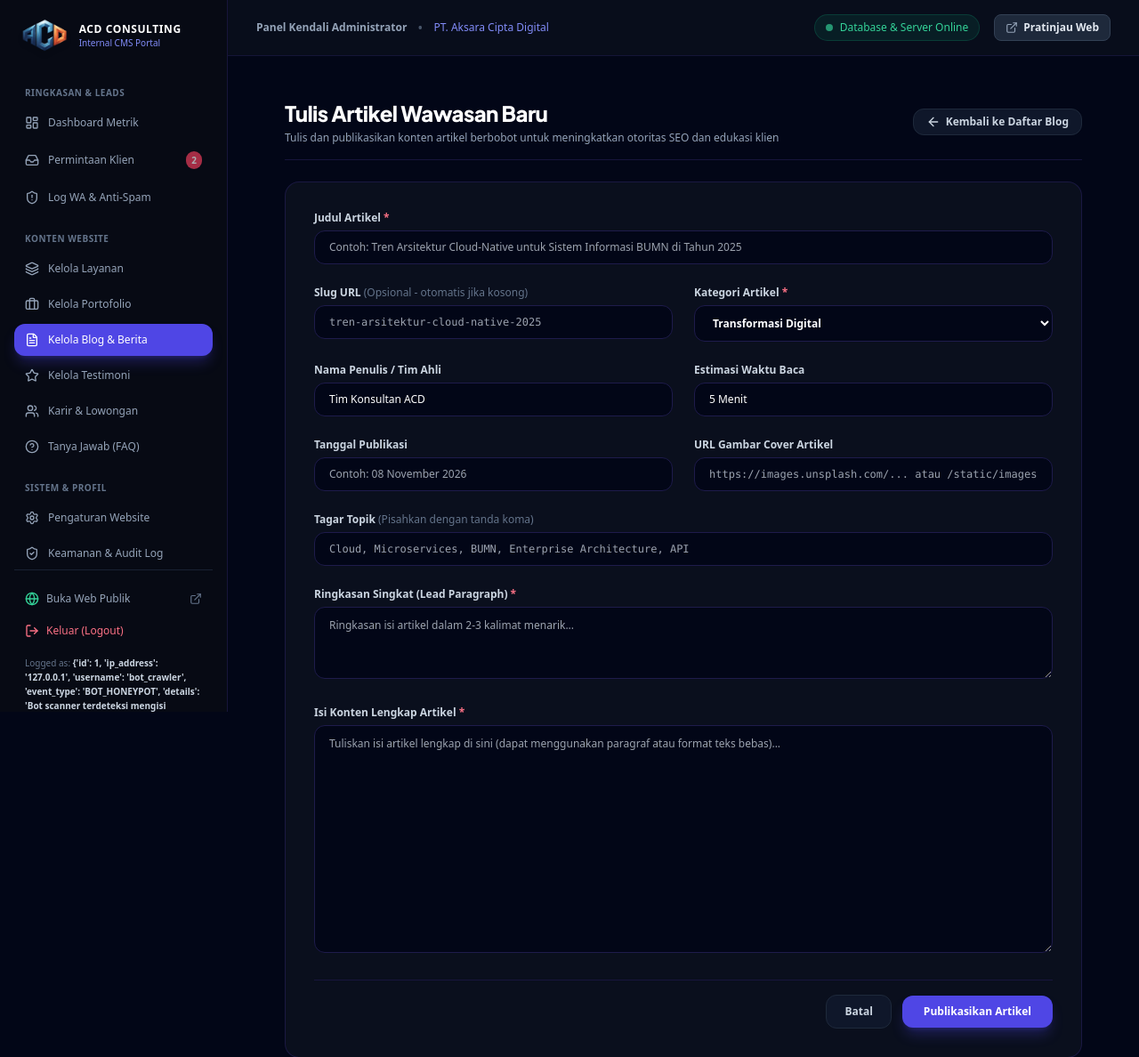
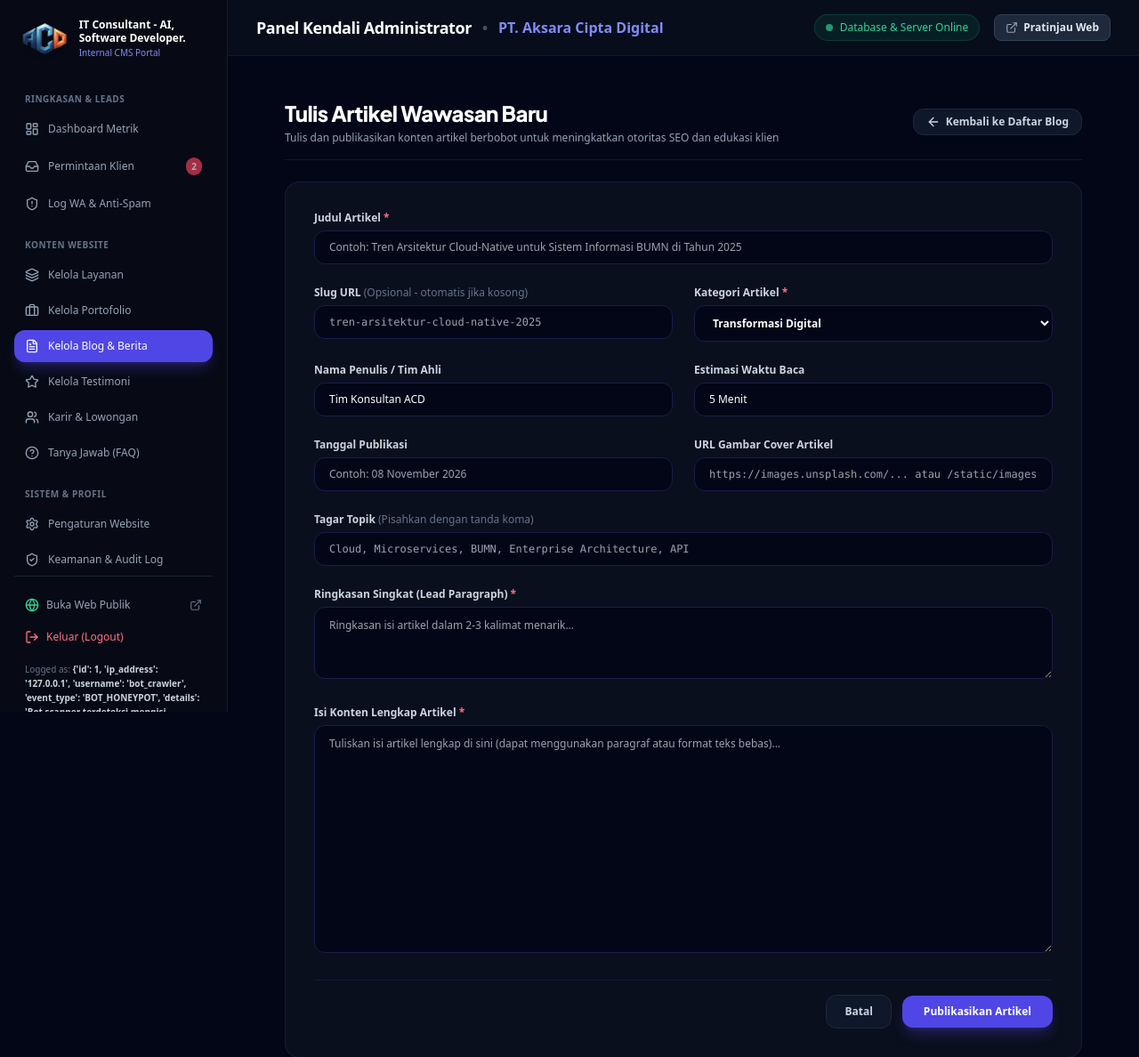
Before and after one commit to nenkai194-wq/acd_official, a Flask app: page /admin/blogs/add in a window 1280 px wide. Shown: the top 1188 px of the page at 89% size. Run offline with Flask 3, Linux system fonts and the light colour scheme; a user stored in the database is signed in; data comes from the database, SQL or seed files in the repository; some libraries are stand-ins or nearby versions.

Commit message:
style: ubah teks brand sidebar menjadi 'IT Consultant - AI, Software Developer.' dan perbesar ukuran judul header 'Panel Kendali Administrator • PT. Aksara Cipta Digital'

```diff
--- a/templates/admin/base.html
+++ b/templates/admin/base.html
@@ -53,7 +53,7 @@
     <div class="md:hidden flex items-center justify-between p-4 bg-[#0a0f1d] border-b border-indigo-950/80 sticky top-0 z-50">
         <div class="flex items-center space-x-2.5">
             <img src="{{ url_for('static', filename='images/logo_acd_icon.png') }}" alt="Logo ACD" class="h-8 w-auto">
-            <span class="font-extrabold text-white text-xs">ACD CMS</span>
+            <span class="font-extrabold text-white text-xs">IT Consultant - AI, Software Developer.</span>
         </div>
         <button id="mobileMenuBtn" class="p-2 rounded-lg bg-slate-900 text-slate-300 hover:text-white border border-slate-800">
             <i data-lucide="menu" class="w-5 h-5"></i>
@@ -65,10 +65,10 @@
         <div class="space-y-6">
             <!-- Brand Info -->
             <div class="flex items-center space-x-3 px-2 py-1">
-                <img src="{{ url_for('static', filename='images/logo_acd_icon.png') }}" alt="Logo ACD" class="h-10 w-auto drop-shadow-md">
-                <div class="flex flex-col">
-                    <span class="font-black text-white text-xs tracking-wider">ACD CONSULTING</span>
-                    <span class="text-[10px] text-indigo-400 font-medium">Internal CMS Portal</span>
+                <img src="{{ url_for('static', filename='images/logo_acd_icon.png') }}" alt="Logo ACD" class="h-10 w-auto drop-shadow-md shrink-0">
+                <div class="flex flex-col min-w-0">
+                    <span class="font-black text-white text-xs leading-tight">IT Consultant - AI, Software Developer.</span>
+                    <span class="text-[10px] text-indigo-400 font-medium mt-0.5">Internal CMS Portal</span>
                 </div>
             </div>
 
@@ -155,9 +155,9 @@
         <!-- Top Header Bar -->
         <header class="hidden md:flex items-center justify-between px-8 py-4 bg-[#0a0f1d]/80 backdrop-blur-md border-b border-indigo-950/60 sticky top-0 z-30">
             <div class="flex items-center space-x-3">
-                <span class="text-xs font-semibold text-slate-400">Panel Kendali Administrator</span>
-                <span class="text-slate-600">•</span>
-                <span class="text-xs text-indigo-400 font-medium">PT. Aksara Cipta Digital</span>
+                <span class="text-base sm:text-lg font-extrabold text-white tracking-tight">Panel Kendali Administrator</span>
+                <span class="text-slate-600 text-base font-bold">•</span>
+                <span class="text-sm sm:text-base text-indigo-400 font-bold">PT. Aksara Cipta Digital</span>
             </div>
             <div class="flex items-center space-x-4">
                 <div class="flex items-center space-x-2 px-3 py-1.5 rounded-full bg-emerald-500/10 border border-emerald-500/20 text-emerald-400 text-xs font-medium">
```
